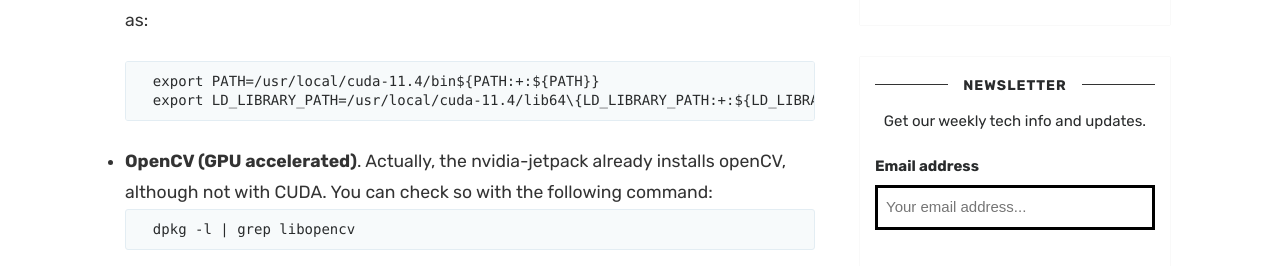
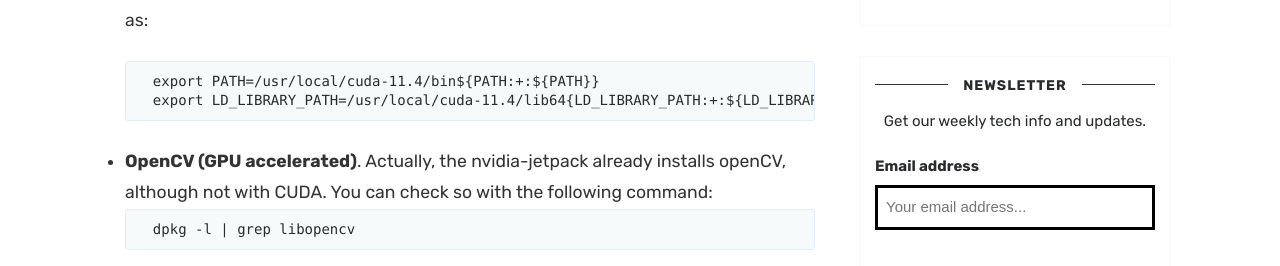
Before and after one commit to olayasturias/olayasturias.github.io, a Jekyll site: the page built from _posts/2023-09-30-the-cpp-diaries.md, in a window 1280 px wide and 900 px high, scrolled down 2108 px. Shown: the part 187-453 px from the top of the window. Built offline with Jekyll 4.4.1, drawn with Linux system fonts in a browser that asks for light colours; nearby versions of some CDN libraries; library files that are not in the unit come from our copies; comment, search, counter and statistics services are not loaded.

Commit message:
fix typo

````diff
--- a/_posts/2023-09-30-the-cpp-diaries.md
+++ b/_posts/2023-09-30-the-cpp-diaries.md
@@ -66,7 +66,7 @@ Let's start by checking which library version the board has by default:
     And then open your .bashrc file and add the CUDA installation directory to your path as:
     ```
     export PATH=/usr/local/cuda-11.4/bin${PATH:+:${PATH}}
-    export LD_LIBRARY_PATH=/usr/local/cuda-11.4/lib64\{LD_LIBRARY_PATH:+:${LD_LIBRARY_PATH}}
+    export LD_LIBRARY_PATH=/usr/local/cuda-11.4/lib64{LD_LIBRARY_PATH:+:${LD_LIBRARY_PATH}}
     ```
 - **OpenCV (GPU accelerated)**. Actually, the nvidia-jetpack already installs openCV, although not with CUDA. You can check so with the following command:
     ```
````
